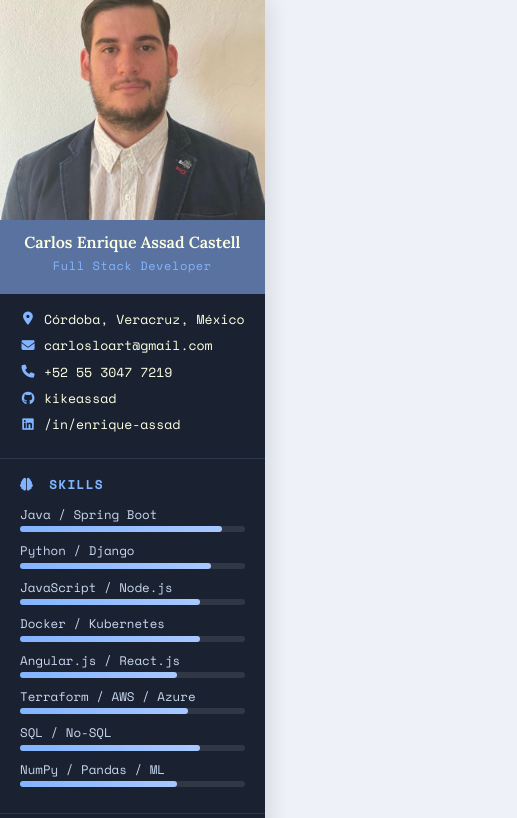
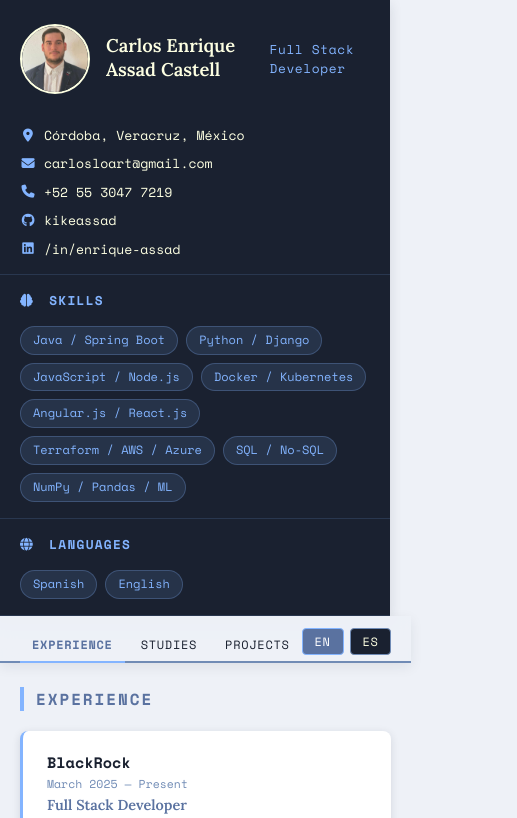
Before and after one commit to kikeassad/kikeassad.github.io, a plain HTML site: page index.html in a window 390 px wide. Shown: the top 818 px of the page, 517 px wide, since content can reach past the window. Drawn offline with nearby package versions, Linux system fonts and the light colour scheme.

Commit message:
style: update global CSS variables and layout spacing for improved responsiveness

```diff
--- a/styles/style.css
+++ b/styles/style.css
@@ -553,18 +553,126 @@ body {
   /* On mobile, stack the sidebar above the main content */
   .layout {
     flex-direction: column;
+    min-height: auto;
   }
 
   .sidenav {
     width: 100%;
     min-width: unset;
-    min-height: unset;
+    min-height: auto;
     position: static;
-    max-height: unset;
+    max-height: none;
+    box-shadow: 0 4px 12px var(--shadow);
   }
 
+  .sidenav-header {
+    background: none;
+    display: flex;
+    align-items: center;
+    text-align: left;
+    padding: 24px 20px 16px;
+    gap: 16px;
+  }
+
+  .sidenav-header img {
+    width: 70px;
+    height: 70px;
+    border-radius: 50%;
+    border: 2px solid var(--pale);
+    max-height: none;
+    margin: 0;
+  }
+
+  .sidenav-header h2 {
+    font-size: 1.15rem;
+    padding: 0;
+    margin-bottom: 2px;
+  }
+
+  .sidenav-title {
+    padding: 0;
+    font-size: 0.8rem;
+  }
+
+  /* Contact section layout */
+  .sidenav-section:nth-of-type(1) {
+    display: grid;
+    grid-template-columns: repeat(auto-fit, minmax(180px, 1fr));
+    gap: 10px;
+    padding: 16px 20px;
+  }
+
+  .sidenav-section:nth-of-type(1) p {
+    margin-bottom: 0;
+  }
+
+  /* Skills & Languages layout */
+  .sidenav-section:nth-of-type(2),
+  .sidenav-section:nth-of-type(3) {
+    display: flex;
+    flex-wrap: wrap;
+    gap: 8px;
+    padding: 16px 20px;
+  }
+
+  .sidenav-section:nth-of-type(2) h3,
+  .sidenav-section:nth-of-type(3) h3 {
+    width: 100%;
+    margin-bottom: 8px;
+  }
+
+  .sidenav-section:nth-of-type(2) .skill-label,
+  .sidenav-section:nth-of-type(3) .skill-label {
+    background-color: rgba(131, 180, 255, 0.12);
+    color: var(--light-blue) !important;
+    border: 1px solid rgba(131, 180, 255, 0.25);
+    padding: 5px 12px;
+    border-radius: 20px;
+    font-size: 0.75rem !important;
+    margin: 0 !important;
+    display: inline-flex;
+    align-items: center;
+    gap: 4px;
+  }
+
+  .sidenav-section:nth-of-type(2) .skillContainer,
+  .sidenav-section:nth-of-type(3) .skillContainer {
+    display: none;
+  }
+
+  /* Main content area overrides */
   .main {
-    padding: 0 16px 32px;
+    height: auto;
+    max-height: none;
+    position: static;
+    padding: 0;
+  }
+
+  .panels {
+    height: auto;
+    overflow-y: visible;
+    padding: 24px 20px 40px;
+  }
+
+  /* Sticky top navigation bar */
+  .topnav {
+    position: sticky;
+    top: 0;
+    background-color: rgba(238, 241, 247, 0.95);
+    backdrop-filter: blur(8px);
+    -webkit-backdrop-filter: blur(8px);
+    z-index: 100;
+    padding: 12px 20px 0;
+    box-shadow: 0 4px 12px rgba(26, 33, 48, 0.08);
+  }
+
+  .tab-btn {
+    padding: 8px 12px;
+    font-size: 0.75rem;
+  }
+
+  .lang-switcher {
+    margin-bottom: 6px;
   }
 
   .job-header,
```
